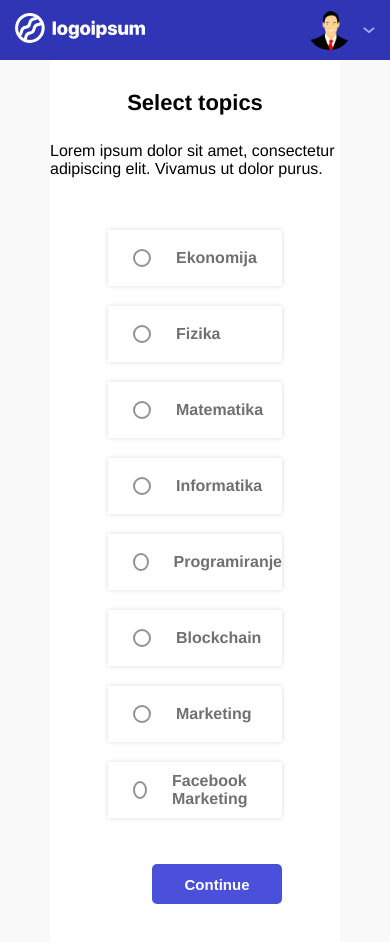
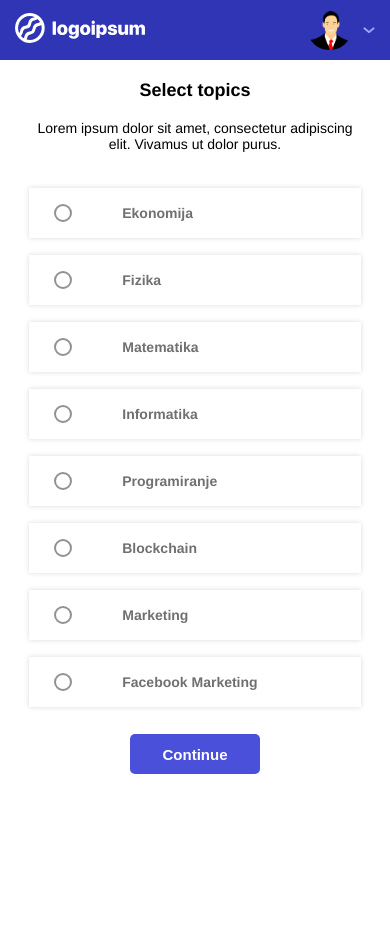
Before and after one commit to alkuca/Predavanja, a Vue app in the folder client/: page /topics in a window 390 px wide. Shown: the top 942 px of the page. After the commit the page ends 844 px from the top, so only its background shows below. Built offline with nearby package versions, Linux system fonts and the light colour scheme.

Commit message:
Topic select component responsive

```diff
--- a/client/src/components/AttendedLecture.vue
+++ b/client/src/components/AttendedLecture.vue
@@ -109,10 +109,10 @@
 
     @media screen and (max-width: 450px) {
         .review-button{
-            display: none;
+            padding:0 8px;
         }
         .rating{
-            white-space: nowrap;
+            display: none;
         }
         .attended-lecture p{
             padding:0 8px;
@@ -120,9 +120,6 @@
         .attended-lecture div{
             padding:0 8px;
         }
-        .review-button{
-            margin: 0 8px;
-        }
     }
 
 </style>
--- a/client/src/components/TopicSelect.vue
+++ b/client/src/components/TopicSelect.vue
@@ -61,10 +61,11 @@
     .inner-container h1{
         font-size:22px;
         margin: 0;
-        padding: 30px 0 10px 0;
+        padding: 30px 20px 10px 20px;
     }
     .inner-container p{
-
+        padding: 10px 20px;
+        text-align: center;
     }
     .topics-container{
         width:60%;
@@ -116,4 +117,38 @@
         border:2px solid #929292;
         margin: 0 25px;
     }
+
+    @media screen and (max-width: 900px) {
+        .topics-container{
+            width:80%;
+        }
+    }
+    @media screen and (max-width: 700px) {
+        .inner-container h1{
+            font-size:18px;
+            padding: 20px 20px 0 20px;
+        }
+        .inner-container p{
+            font-size: 14px;
+            padding: 5px 25px;
+        }
+        .topics-container ul li{
+            margin: 17px 0;
+            height: 50px;
+        }
+        .topics-container ul{
+            margin: 0;
+        }
+    }
+    @media screen and (max-width: 550px) {
+        .topics-container{
+            width:85%;
+        }
+        .inner-container{
+            margin: 0;
+        }
+        .inner-container a{
+            align-self: center;
+        }
+    }
 </style>
```
